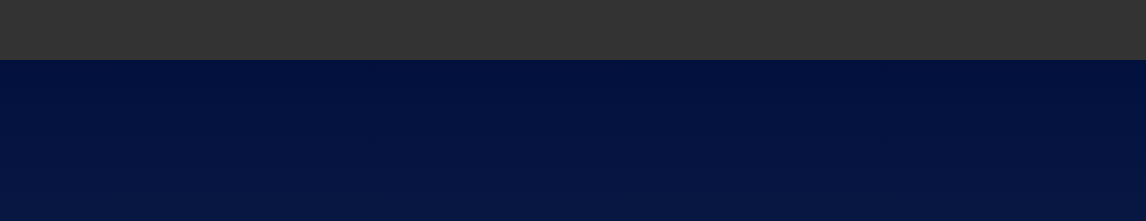
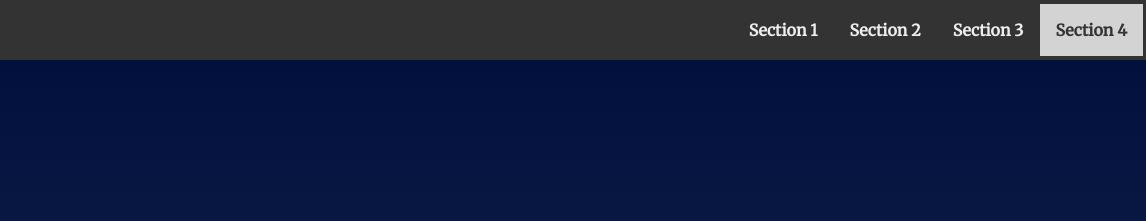
Before and after one commit to NeoMajeed/landing-page, a plain HTML site: page index.html in a window 1280 px wide. Shown: the top 221 px of the page, 134-1280 px from the left. Drawn offline with Linux system fonts and the light colour scheme; the site is published under a folder, as on GitHub Pages, so addresses that start at the root find nothing.

Commit message:
fix js folder load & edit CSS file

```diff
--- a/index.html
+++ b/index.html
@@ -78,5 +78,5 @@
     <p>&copy Udacity</p>
   </footer>
 </body>
-<script src="/js/app.js"></script>
+<script src="js/app.js"></script>
 </html>
```
Also changed, not shown: css/styles.css (+0 -12 lines).
